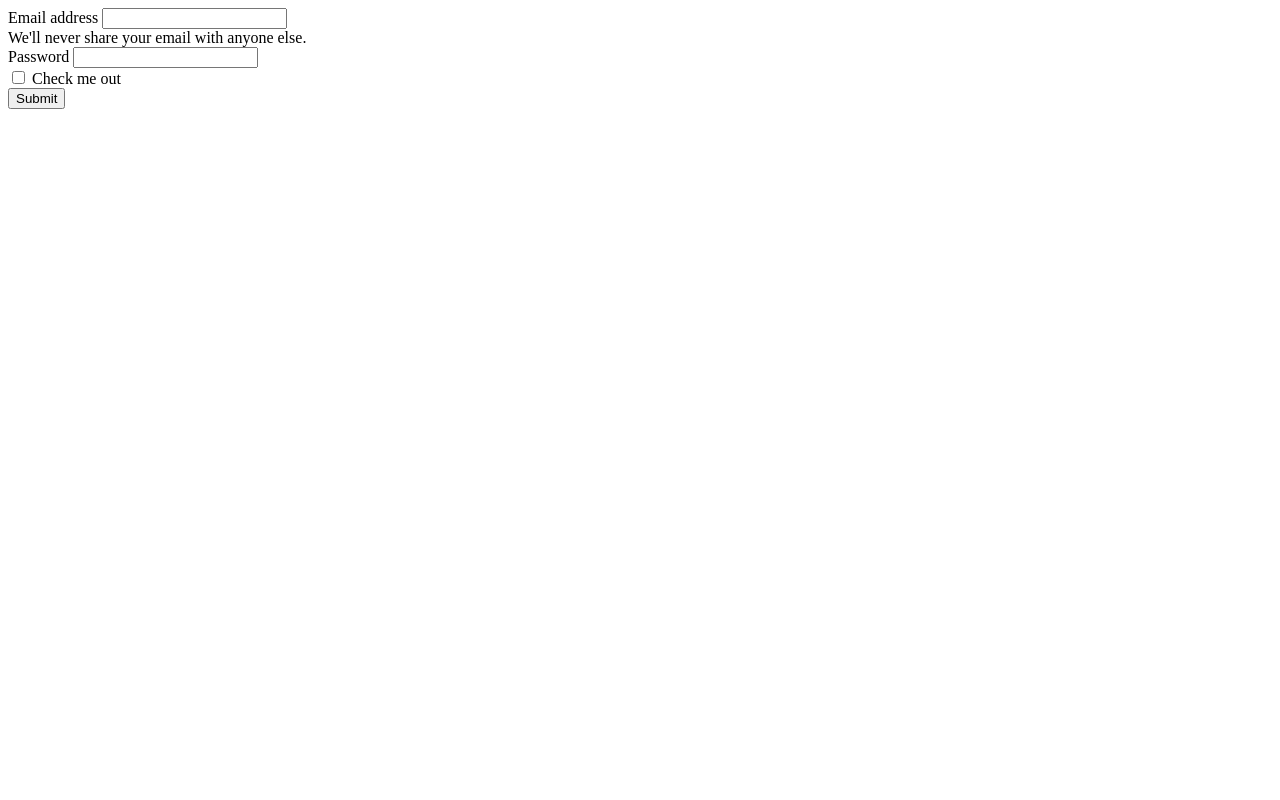
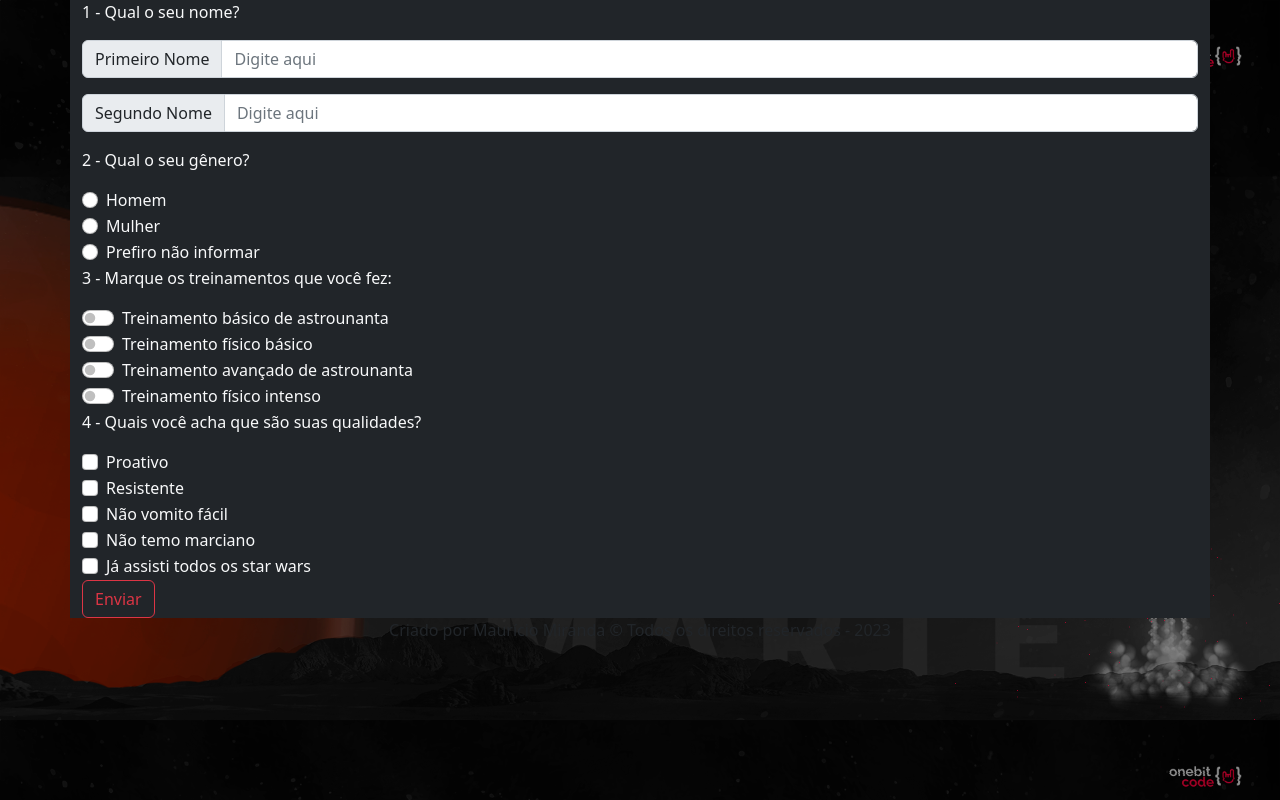
Before and after one commit to mauriciomira1/Bootstrap, a website: page landingpage-marte/index.html in a window 1280 px wide. Drawn offline with nearby package versions, Linux system fonts and the light colour scheme.

Commit message:
landing page

```diff
--- /dev/null
+++ b/landingpage-marte/css/background.css
@@ -0,0 +1,4 @@
+body {
+  background-image: url('../img/backgroundLp.png');
+  background-size: cover;
+}
--- a/landingpage-marte/index.html
+++ b/landingpage-marte/index.html
@@ -6,27 +6,107 @@
   <meta http-equiv="X-UA-Compatible" content="IE=edge">
   <meta name="viewport" content="width=device-width, initial-scale=1.0">
   <title>Rumo a Marte</title>
-  <script src="./node_modules/bootstrap/dist/css/bootstrap.css"></script>
-  <script src="./node_modules/bootstrap/dist/js/bootstrap.js"></script>
+  <link rel="stylesheet" href="./node_modules/bootstrap/dist/css/bootstrap.css">
+  <link rel="stylesheet" href="./css/background.css">
+  <script src="./node_modules/bootstrap/dist/js/bootstrap.js" defer></script>
+
 </head>
 
-<body>
-  <form>
-    <div class="mb-3">
-      <label for="exampleInputEmail1" class="form-label">Email address</label>
-      <input type="email" class="form-control" id="exampleInputEmail1" aria-describedby="emailHelp">
-      <div id="emailHelp" class="form-text">We'll never share your email with anyone else.</div>
+<body class="img-fluid">
+  <form class="container bg-dark">
+    <!-- Nome -->
+    <p class="text-light">1 - Qual o seu nome?</p>
+    <div class="input-group mb-3">
+
+      <span class="input-group-text" id="basic-addon1">Primeiro Nome</span>
+      <input type="text" class="form-control" placeholder="Digite aqui" aria-label="Name"
+        aria-describedby="basic-addon1">
     </div>
-    <div class="mb-3">
-      <label for="exampleInputPassword1" class="form-label">Password</label>
-      <input type="password" class="form-control" id="exampleInputPassword1">
+    <!-- Sobrenome -->
+    <div class="input-group mb-3">
+      <span class="input-group-text" id="basic-addon2">Segundo Nome</span>
+      <input type="text" class="form-control" placeholder="Digite aqui" aria-label="Name"
+        aria-describedby="basic-addon2">
     </div>
-    <div class="mb-3 form-check">
-      <input type="checkbox" class="form-check-input" id="exampleCheck1">
-      <label class="form-check-label" for="exampleCheck1">Check me out</label>
+    <!-- Gênero -->
+    <p class="text-light">2 - Qual o seu gênero?</p>
+    <div class="form-check">
+      <input class="form-check-input" type="radio" name="flexRadioDefault" id="flexRadioDefault1">
+      <label class="form-check-label text-light" for="flexRadioDefault1">
+        Homem
+      </label>
     </div>
-    <button type="submit" class="btn btn-primary">Submit</button>
+    <div class="form-check">
+      <input class="form-check-input" type="radio" name="flexRadioDefault" id="flexRadioDefault1">
+      <label class="form-check-label text-light" for="flexRadioDefault1">
+        Mulher
+      </label>
+    </div>
+    <div class="form-check">
+      <input class="form-check-input" type="radio" name="flexRadioDefault" id="flexRadioDefault1">
+      <label class="form-check-label text-light" for="flexRadioDefault1">
+        Prefiro não informar
+      </label>
+    </div>
+
+    <!-- Treinamentos -->
+    <p class="text-light">3 - Marque os treinamentos que você fez:</p>
+    <div class="form-check form-switch">
+      <input class="form-check-input" type="checkbox" role="switch" id="flexSwitchCheckDefault">
+      <label class="form-check-label text-light" for="flexSwitchCheckDefault">Treinamento básico de astrounanta</label>
+    </div>
+    <div class="form-check form-switch">
+      <input class="form-check-input" type="checkbox" role="switch" id="flexSwitchCheckDefault">
+      <label class="form-check-label text-light" for="flexSwitchCheckDefault">Treinamento físico básico</label>
+    </div>
+    <div class="form-check form-switch">
+      <input class="form-check-input" type="checkbox" role="switch" id="flexSwitchCheckDefault">
+      <label class="form-check-label text-light" for="flexSwitchCheckDefault">Treinamento avançado de
+        astrounanta</label>
+    </div>
+    <div class="form-check form-switch">
+      <input class="form-check-input" type="checkbox" role="switch" id="flexSwitchCheckDefault">
+      <label class="form-check-label text-light" for="flexSwitchCheckDefault">Treinamento físico intenso</label>
+    </div>
+    <!-- Qualidades -->
+    <p class="text-light">4 - Quais você acha que são suas qualidades?</p>
+    <div class="form-check">
+      <input class="form-check-input" type="checkbox" value="" id="defaultCheck1">
+      <label class="form-check-label text-light" for="defaultCheck1">
+        Proativo
+      </label>
+    </div>
+    <div class="form-check">
+      <input class="form-check-input" type="checkbox" value="" id="defaultCheck1">
+      <label class="form-check-label text-light" for="defaultCheck1">
+        Resistente
+      </label>
+    </div>
+    <div class="form-check">
+      <input class="form-check-input" type="checkbox" value="" id="defaultCheck1">
+      <label class="form-check-label text-light" for="defaultCheck1">
+        Não vomito fácil
+      </label>
+    </div>
+    <div class="form-check">
+      <input class="form-check-input" type="checkbox" value="" id="defaultCheck1">
+      <label class="form-check-label text-light" for="defaultCheck1">
+        Não temo marciano
+      </label>
+    </div>
+    <div class="form-check">
+      <input class="form-check-input" type="checkbox" value="" id="defaultCheck1">
+      <label class="form-check-label text-light" for="defaultCheck1">
+        Já assisti todos os star wars
+      </label>
+    </div>
+    <button type="button" class="btn btn-outline-danger">Enviar</button>
   </form>
 </body>
+<footer>
+  <div class="container text-center footer">
+    <p>Criado por Maurício Miranda © Todos os direitos reservados - 2023</p>
+  </div>
+</footer>
 
 </html>
```
Also changed, not shown: landingpage-marte/scss/index.scss (deleted).
